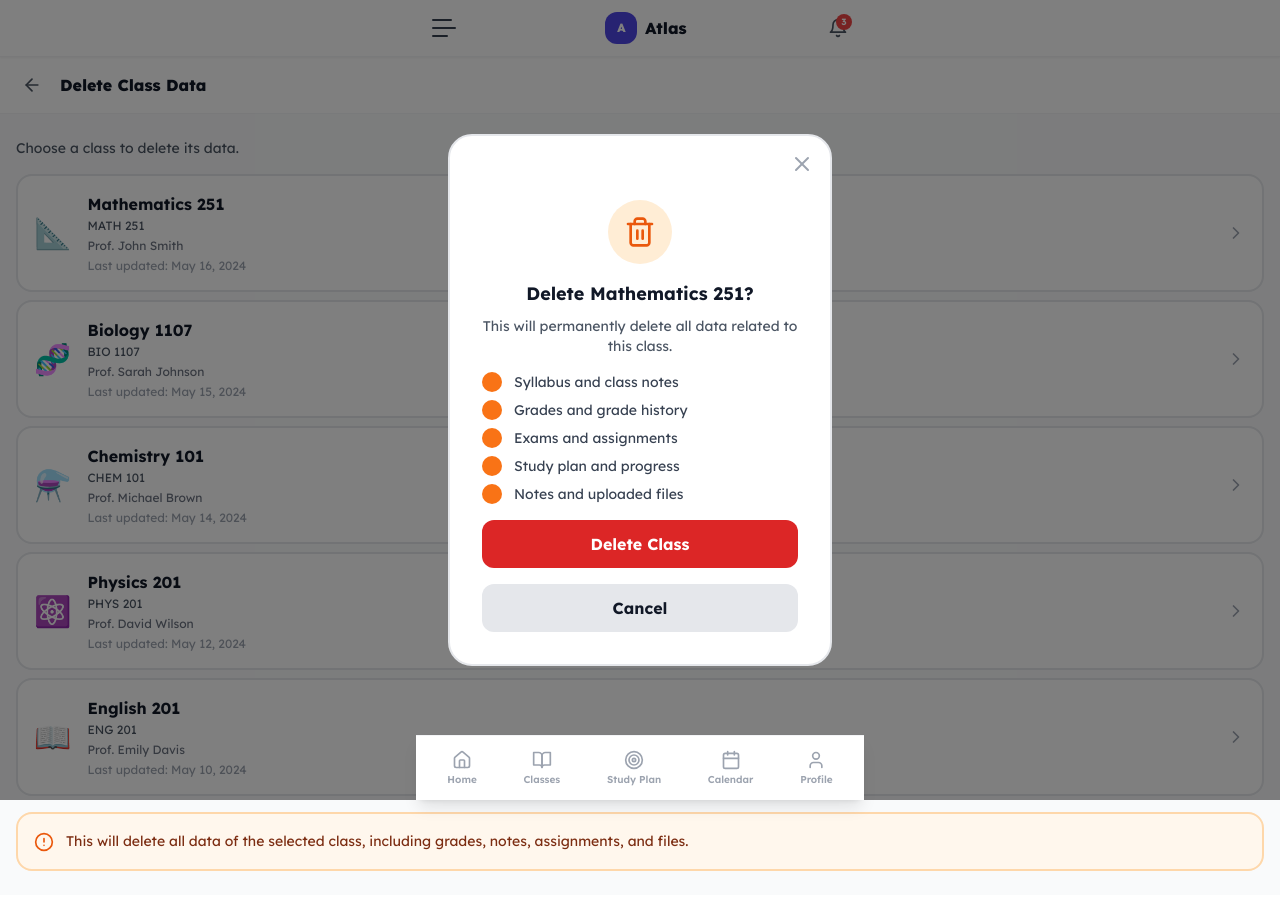
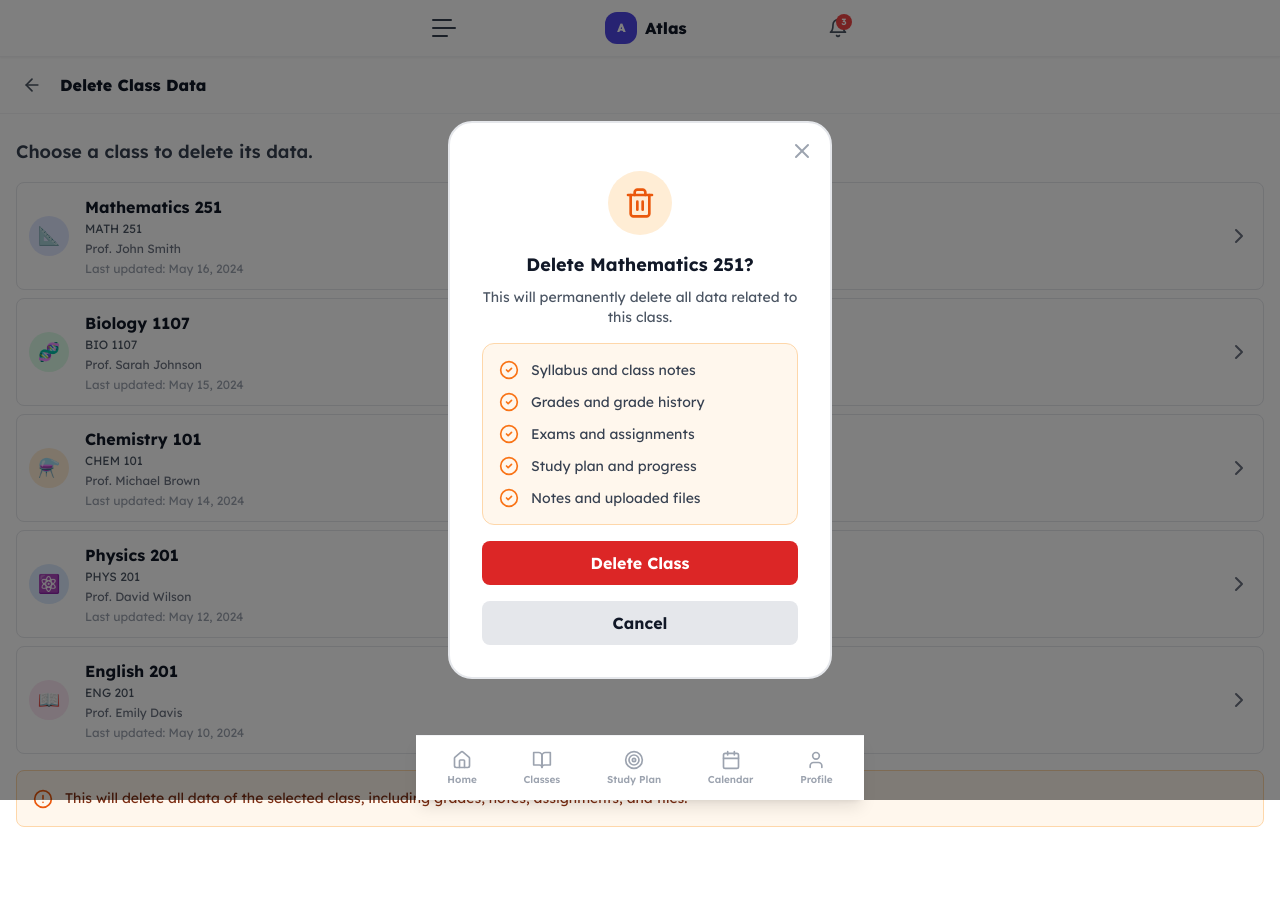
Before and after one commit to manjushakarpe1982/atlas-academic-os, a Next.js app in the folder frontend/: page /dashboard/profile/privacy-data/delete-class in a window 1280 px wide. Both pictures are taken after a click on the button 640 px from the left and 233 px from the top of the page. Shown: the top 910 px of the page. Built offline with nearby package versions, Linux system fonts and the light colour scheme.

Commit message:
Update page.tsx

```diff
--- a/frontend/src/app/dashboard/profile/privacy-data/delete-class/page.tsx
+++ b/frontend/src/app/dashboard/profile/privacy-data/delete-class/page.tsx
@@ -131,12 +131,12 @@ export default function DeleteClassDataPage() {
 
   // Main Delete Class Data Page + Modal Overlay
   return (
-    <div className="min-h-screen bg-gray-50">
+    <div className="">
       <BackHeader title="Delete Class Data" />
 
       <div className="px-4 py-6 space-y-4">
         {/* Subtitle */}
-        <p className="text-sm text-gray-600">Choose a class to delete its data.</p>
+        <p className="text-lg text-gray-700 font-semibold">Choose a class to delete its data.</p>
 
         {/* Classes List */}
         <div className="space-y-2">
@@ -144,10 +144,12 @@ export default function DeleteClassDataPage() {
             <button
               key={cls.id}
               onClick={() => handleSelectClass(cls.id)}
-              className="w-full bg-white border-2 border-gray-200 rounded-2xl p-4 hover:border-indigo-300 transition-all flex items-center gap-4 group"
+              className="w-full bg-white border border-gray-200 rounded-lg p-3 hover:border-indigo-300 transition-all flex items-center gap-4 group"
             >
               {/* Icon */}
-              <div className="text-3xl">{cls.icon}</div>
+              <div className={`w-10 h-10 rounded-full flex items-center  justify-center flex-shrink-0 ${cls.color}`}>
+              <div className="text-lg">{cls.icon}</div>
+                </div>
 
               {/* Class Info */}
               <div className="flex-1 text-left">
@@ -160,13 +162,13 @@ export default function DeleteClassDataPage() {
               </div>
 
               {/* Chevron */}
-              <ChevronRight className="w-5 h-5 text-gray-400 flex-shrink-0 group-hover:text-indigo-600 transition-colors" />
+              <ChevronRight className="w-6 h-6 text-gray-500 flex-shrink-0 group-hover:text-indigo-600 transition-colors" />
             </button>
           ))}
         </div>
 
         {/* Info Box */}
-        <div className="bg-orange-50 border-2 border-orange-200 rounded-2xl p-4 flex gap-3 mt-6">
+        <div className="bg-orange-50 border border-orange-200 rounded-lg p-4 flex gap-3 mt-6">
           <AlertCircle className="w-5 h-5 text-orange-600 flex-shrink-0 mt-0.5" />
           <p className="text-sm text-orange-900 leading-relaxed">
             This will delete all data of the selected class, including grades, notes, assignments, and files.
@@ -190,7 +192,7 @@ export default function DeleteClassDataPage() {
             </button>
 
             {/* Icon */}
-            <div className="flex justify-center pt-4">
+            <div className="flex justify-center ">
               <div className="w-16 h-16 bg-orange-100 rounded-full flex items-center justify-center">
                 <Trash2 className="w-8 h-8 text-orange-600" />
               </div>
@@ -205,20 +207,20 @@ export default function DeleteClassDataPage() {
             </div>
 
             {/* What will be deleted */}
-            <div className="space-y-2">
-              {DELETE_ITEMS.map((item) => (
-                <div key={item} className="flex items-center gap-3">
-                  <div className="w-5 h-5 rounded-full bg-orange-500 flex-shrink-0"></div>
-                  <p className="text-sm text-gray-700">{item}</p>
-                </div>
-              ))}
-            </div>
+            <div className="space-y-3 bg-orange-50 border border-orange-200 rounded-xl p-4">
+    {DELETE_ITEMS.map((item) => (
+      <div key={item} className="flex  items-center gap-3">
+        <CheckCircle2 className="w-5 h-5 text-orange-500 flex-shrink-0" />
+        <span className="text-sm text-gray-700">{item}</span>
+      </div>
+    ))}
+  </div>
 
             {/* Delete Button */}
             <button
               onClick={handleDelete}
               disabled={deleting}
-              className="w-full bg-red-600 text-white font-bold py-3 rounded-xl hover:bg-red-700 transition-all disabled:opacity-70 mt-4"
+              className="w-full bg-red-600 text-white font-bold py-2.5 rounded-lg hover:bg-red-700 transition-all disabled:opacity-70 mt-4"
             >
               {deleting ? 'Deleting...' : 'Delete Class'}
             </button>
@@ -229,7 +231,7 @@ export default function DeleteClassDataPage() {
                 setShowConfirm(false);
                 setSelectedClassId(null);
               }}
-              className="w-full bg-gray-200 text-gray-900 font-bold py-3 rounded-xl hover:bg-gray-300 transition-all"
+              className="w-full bg-gray-200 text-gray-900 font-bold py-2.5 rounded-lg hover:bg-gray-300 transition-all"
             >
               Cancel
             </button>
```
